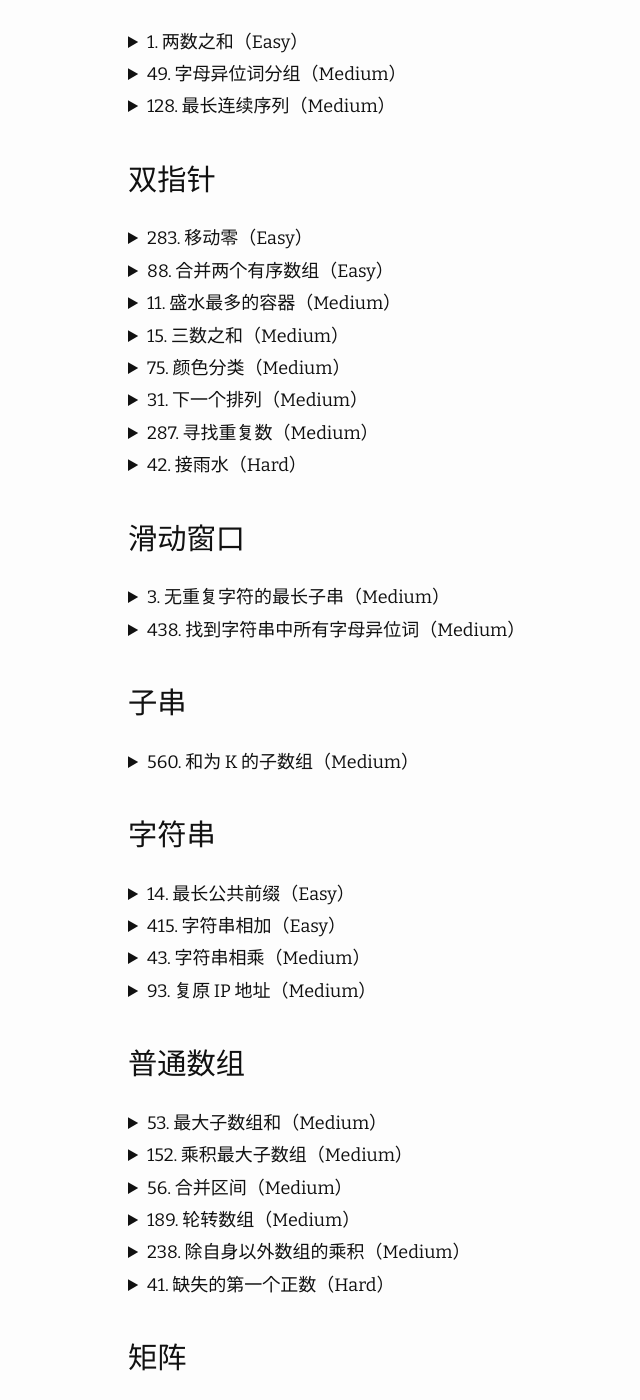
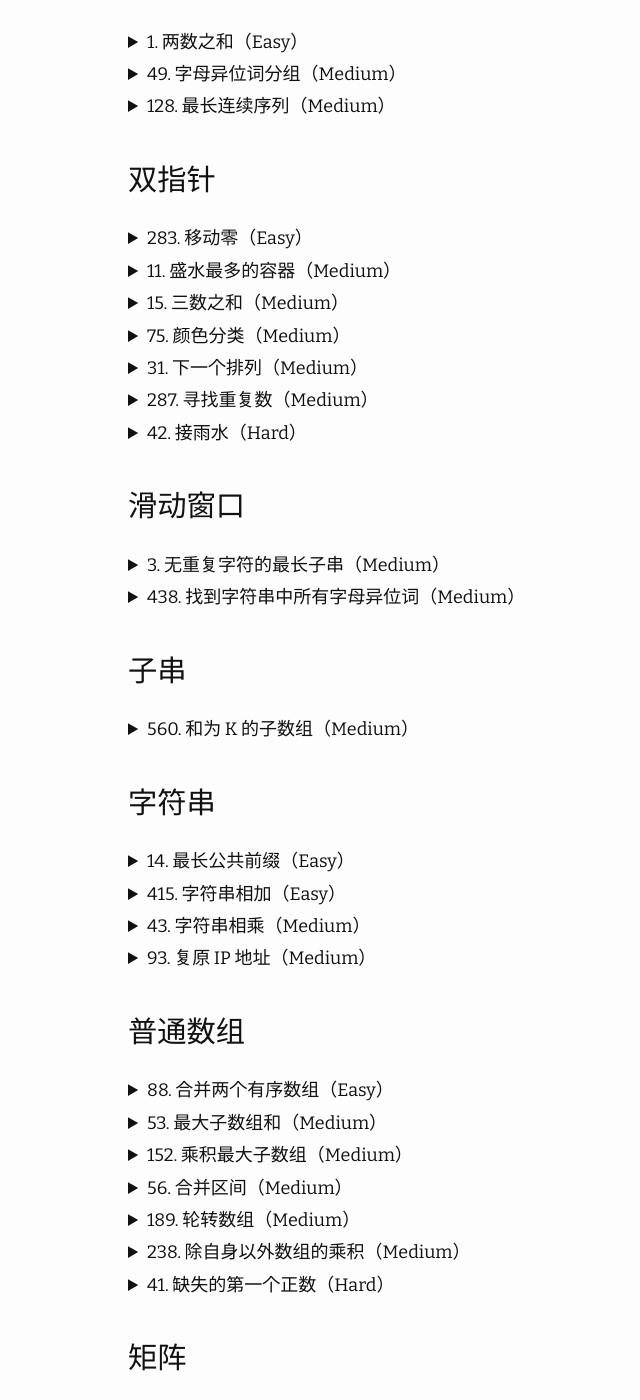
Before and after one commit to Alphasxd/blog, a Jekyll site: the page built from _posts/2024-07-29-leetcode.md, in a window 1280 px wide and 1400 px high, scrolled down 955 px. Shown: the whole window, without its empty margins (142-782 px from the left). Built offline with Jekyll 4.4.1, drawn with Linux system fonts in a browser that asks for light colours; comment, search, counter and statistics services are not loaded; a style sheet for code colours, icons or effects is not loaded; part of the change alters nothing that is shown.

Commit message:
add solution for merging two sorted arrays

````diff
--- a/_posts/2024-07-29-leetcode.md
+++ b/_posts/2024-07-29-leetcode.md
@@ -119,33 +119,6 @@ func moveZeroes(nums []int)  {
 ```
 
 > i, j 都从 0 开始，j 负责遍历数组，i 负责记录非 0 元素的位置，j 遇到非 0 元素就交换 i 和 j 的值
-
-</details>
-
-<details markdown="1">
-<summary>88. 合并两个有序数组（Easy）</summary>
-
-> 给你两个非递减顺序排列的整数数组 nums1 和 nums2，有两个整数 m 和 n，分别表示 nums1 和 nums2 中的元素数目。请你将 nums2 合并到 nums1 中，使合并后的数组同样按非递减顺序排列。
-
-> nums1 的初始长度为 m + n，其中前 m 个元素表示应合并的元素，后 n 个元素为 0 ，应忽略。nums2 的长度为 n 。
-
-```golang
-func merge(nums1 []int, m int, nums2 []int, n int) {
-    p1, p2, p := m-1, n-1, m+n-1
-    for p2 >= 0 { // nums2 还有元素未处理
-        if p1 >= 0 && nums1[p1] > nums2[p2] {
-            nums1[p] = nums1[p1]
-            p1--
-        } else {
-            nums1[p] = nums2[p2]
-            p2--
-        }
-        p--
-    }
-}
-```
-
-> 倒序双指针，p1 指向 nums1 末尾，p2 指向 nums2 末尾，p 指向 nums1 的末尾，每次比较 p1 和 p2 的值，将较大的值放到 nums1 的末尾，避免覆盖 nums1 的值
 
 </details>
 
@@ -595,6 +568,33 @@ func dfs(IPs, bytes []string, s string) []string {
 ### 普通数组
 
 <details markdown="1">
+<summary>88. 合并两个有序数组（Easy）</summary>
+
+> 给你两个非递减顺序排列的整数数组 nums1 和 nums2，有两个整数 m 和 n，分别表示 nums1 和 nums2 中的元素数目。请你将 nums2 合并到 nums1 中，使合并后的数组同样按非递减顺序排列。
+
+> nums1 的初始长度为 m + n，其中前 m 个元素表示应合并的元素，后 n 个元素为 0 ，应忽略。nums2 的长度为 n 。
+
+```golang
+func merge(nums1 []int, m int, nums2 []int, n int) {
+    i, j, k := m-1, n-1, m+n-1
+    for j >= 0 {
+        if i >= 0 && nums1[i] > nums2[j] {
+            nums1[k] = nums1[i]
+            i--
+        } else {
+            nums1[k] = nums2[j]
+            j--
+        }
+        k--
+    }
+}
+```
+
+> 比较 nums1[i] 和 nums2[j]，将较大的元素放在 nums1[k]，然后移动指针，重复此过程直到 nums2 的所有元素被合并。
+
+</details>
+
+<details markdown="1">
 <summary>53. 最大子数组和（Medium）</summary>
 
 > 给你一个整数数组 nums ，请你找出一个具有最大和的连续子数组（子数组最少包含一个元素），返回其最大和
````
